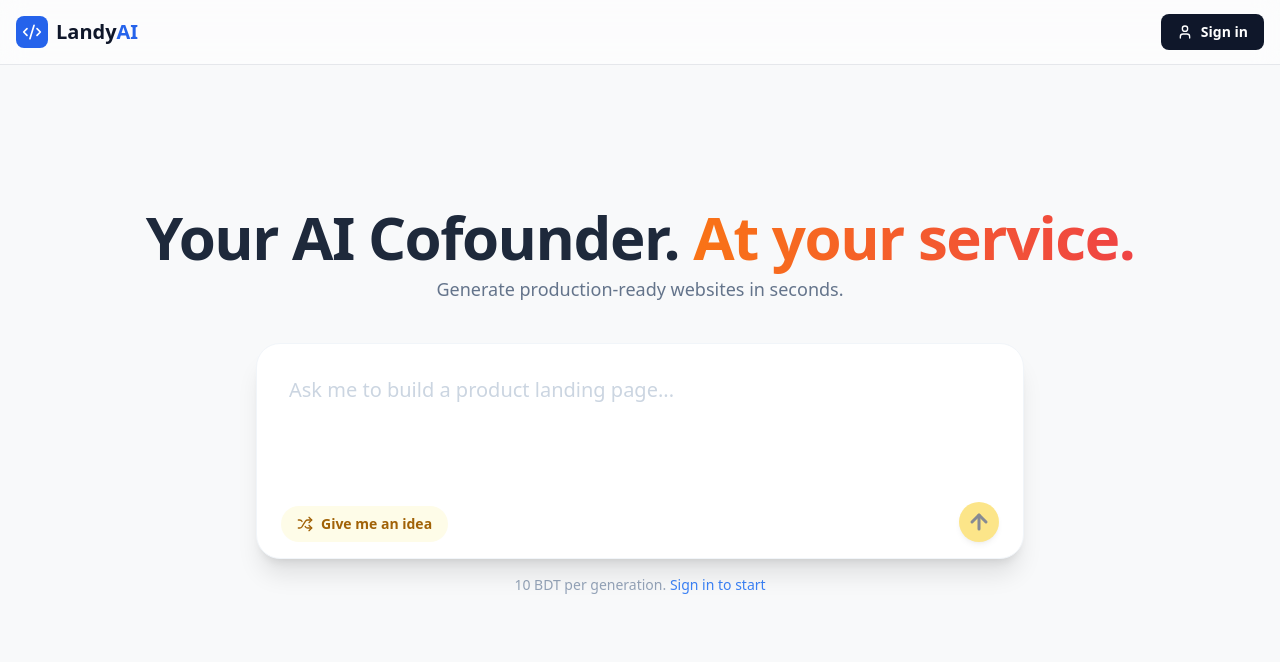
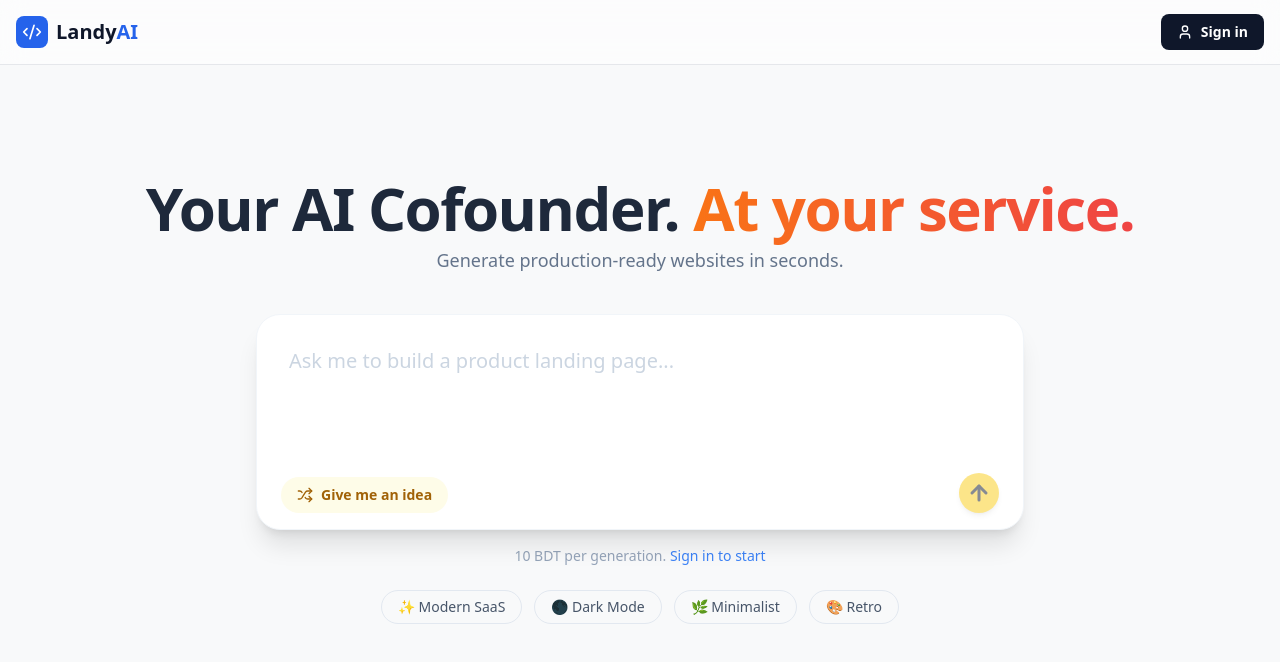
Before and after one commit to mdnomanmiazi/Ai-landing-page-Saas, a Next.js app: page / in a window 1280 px wide. Shown: the top 662 px of the page. Built offline with nearby package versions, Linux system fonts and the light colour scheme; no server answers.

Commit message:
Update page.tsx

```diff
--- a/app/page.tsx
+++ b/app/page.tsx
@@ -2,7 +2,7 @@
 import { useState, useEffect, useRef } from 'react';
 import Navbar from './components/Navbar';
 import { supabase } from '../lib/supabase';
-import { Loader2, Sparkles, Copy, Check, Terminal, ExternalLink, RefreshCw, Plus, ArrowUp, Shuffle } from 'lucide-react';
+import { Loader2, Sparkles, Copy, Check, Terminal, ExternalLink, RefreshCw, Plus, ArrowUp, Shuffle, Zap } from 'lucide-react';
 import { useRouter } from 'next/navigation';
 
 export default function Home() {
@@ -18,6 +18,13 @@ export default function Home() {
 
   const router = useRouter();
   const codeEndRef = useRef<HTMLDivElement>(null);
+
+  const styles = [
+    { name: "✨ Modern SaaS", prompt: " with a clean, modern SaaS aesthetic, blue and white palette, bento grid" },
+    { name: "🌑 Dark Mode", prompt: " in dark mode with neon accents and glassmorphism cards" },
+    { name: "🌿 Minimalist", prompt: " with a minimalist, black and white swiss style typography" },
+    { name: "🎨 Retro", prompt: " with a playful 90s retro vaporwave aesthetic" },
+  ];
 
   useEffect(() => {
     supabase.auth.getSession().then(({ data: { session } }) => {
@@ -36,6 +43,16 @@ export default function Home() {
       codeEndRef.current?.scrollIntoView({ behavior: "smooth" });
     }
   }, [generatedHtml, isStreaming]);
+
+  // --- NEW: LOGIN HANDLER ---
+  const handleLogin = async () => {
+    await supabase.auth.signInWithOAuth({
+      provider: 'google',
+      options: {
+        redirectTo: `${window.location.origin}/`,
+      },
+    });
+  };
 
   const handleCopy = () => {
     navigator.clipboard.writeText(generatedHtml);
@@ -56,7 +73,6 @@ export default function Home() {
     }
   };
 
-  // Reset to start over
   const handleNew = () => {
     setGeneratedHtml("");
     setPrompt("");
@@ -64,7 +80,11 @@ export default function Home() {
   };
 
   const handleGenerate = async () => {
-    if (!user) return alert("Please sign in first");
+    // --- UPDATE: AUTO TRIGGER LOGIN ---
+    if (!user) {
+      return handleLogin();
+    }
+
     if (balance < 10) {
       if(confirm("Insufficient balance (Cost: 10 BDT). Go to Top Up?")) router.push('/topup');
       return;
@@ -123,13 +143,15 @@ export default function Home() {
     }
   };
 
+  const progress = Math.min((generatedHtml.length / 15000) * 100, 98);
+
   return (
     <div className="min-h-screen bg-[#f8f9fa] text-slate-900">
       <Navbar />
 
       <main className="max-w-7xl mx-auto px-4 pt-24 pb-20">
 
-        {/* --- 1. INPUT SECTION (Only shows when NOT generating) --- */}
+        {/* --- 1. INPUT SECTION --- */}
         {!generatedHtml && !loading && (
           <div className="flex flex-col items-center justify-center min-h-[60vh] transition-all duration-500">
             <h1 className="text-4xl md:text-6xl font-bold text-slate-800 mb-2 text-center tracking-tight">
@@ -167,12 +189,30 @@ export default function Home() {
             </div>
 
             <p className="mt-4 text-sm text-slate-400">
-              10 BDT per generation. {user ? `Balance: ${balance} ৳` : <span className="text-blue-500 cursor-pointer" onClick={() => router.push('/topup')}>Sign in to start</span>}
+              10 BDT per generation. {user ? `Balance: ${balance} ৳` :
+                // --- UPDATE: TRIGGER LOGIN ON CLICK ---
+                <span className="text-blue-500 cursor-pointer hover:underline font-medium" onClick={handleLogin}>
+                  Sign in to start
+                </span>
+              }
             </p>
+
+            {/* Suggestions */}
+            <div className="mt-6 flex flex-wrap justify-center gap-3">
+              {styles.map((style) => (
+                <button
+                  key={style.name}
+                  onClick={() => setPrompt((prev) => prev + style.prompt)}
+                  className="px-4 py-1.5 rounded-full border border-slate-200 text-sm font-medium text-slate-600 hover:border-blue-400 hover:text-blue-600 hover:bg-blue-50 transition-all"
+                >
+                  {style.name}
+                </button>
+              ))}
+            </div>
           </div>
         )}
 
-        {/* --- 2. ACTION BAR (Only shows AFTER generation is complete) --- */}
+        {/* --- 2. ACTION BAR --- */}
         {generatedHtml && !loading && (
           <div className="flex justify-between items-center mb-6 animate-in fade-in slide-in-from-top-4">
              <div className="flex items-center gap-4">
@@ -189,17 +229,15 @@ export default function Home() {
                   <RefreshCw size={16} /> Regenerate
                 </button>
              </div>
-
              <div className="text-sm font-medium text-slate-500">
                Balance: <span className="text-slate-900 font-bold">{balance} ৳</span>
              </div>
           </div>
         )}
 
-        {/* --- 3. SPLIT VIEW (Streaming Code + Preview) --- */}
+        {/* --- 3. SPLIT VIEW --- */}
         {(generatedHtml || loading) && (
           <div className="grid grid-cols-1 lg:grid-cols-2 gap-6 animate-in fade-in slide-in-from-bottom-10 duration-700 h-[80vh]">
-            {/* LEFT: TERMINAL */}
             <div className="bg-slate-950 rounded-xl shadow-2xl overflow-hidden flex flex-col border border-slate-800">
               <div className="flex items-center justify-between p-4 border-b border-slate-800 bg-slate-900/50">
                 <div className="flex items-center gap-2 text-slate-400">
@@ -217,7 +255,6 @@ export default function Home() {
               </div>
             </div>
 
-            {/* RIGHT: PREVIEW */}
             <div className="bg-white rounded-xl shadow-2xl overflow-hidden flex flex-col border border-slate-200 relative">
               <div className="flex items-center justify-between p-3 border-b border-slate-100 bg-slate-50">
                 <div className="flex gap-1.5">
```
